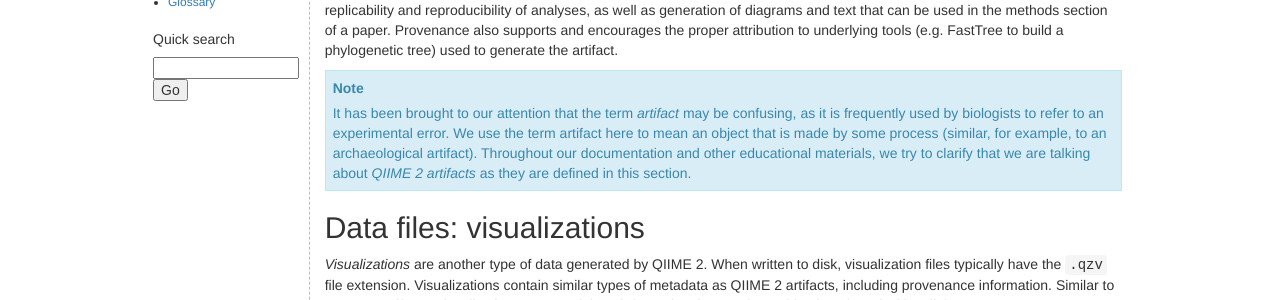
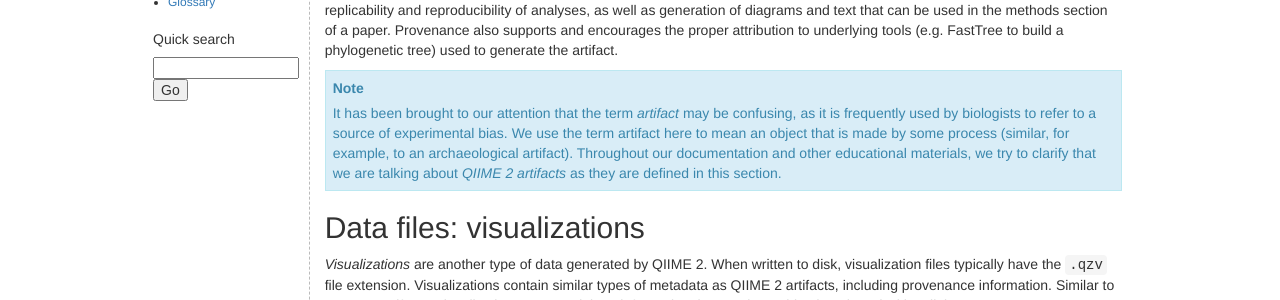
Before and after one commit to qiime2/docs, a Sphinx documentation site: the page built from source/concepts.rst, in a window 1280 px wide. Shown: the part 589-889 px from the top of the page. Built offline with Sphinx 7.4.7, drawn with Linux system fonts in a browser that asks for light colours; pages that are not in the unit, such as notebooks, are missing from menus; the version number could not be read and is left out.

Commit message:
MAINT: fix biological "artifact" terminology (#175)
@rob-knight pointed out that this is more technically correct

```diff
--- a/source/concepts.rst
+++ b/source/concepts.rst
@@ -14,7 +14,7 @@
 
 Artifacts enable QIIME 2 to track, in addition to the data itself, the provenance of how the data came to be. With an artifact's provenance, you can trace back to all previous analyses that were run to produce the artifact, including the input data used at each step. This automatic, integrated, and decentralized provenance tracking of data enables a researcher to archive artifacts, or for example, send an artifact to a collaborator, with the ability to understand exactly how the artifact was created. This enables replicability and reproducibility of analyses, as well as generation of diagrams and text that can be used in the methods section of a paper. Provenance also supports and encourages the proper attribution to underlying tools (e.g. FastTree to build a phylogenetic tree) used to generate the artifact.
 
-.. note:: It has been brought to our attention that the term *artifact* may be confusing, as it is frequently used by biologists to refer to an experimental error. We use the term artifact here to mean an object that is made by some process (similar, for example, to an archaeological artifact). Throughout our documentation and other educational materials, we try to clarify that we are talking about *QIIME 2 artifacts* as they are defined in this section.
+.. note:: It has been brought to our attention that the term *artifact* may be confusing, as it is frequently used by biologists to refer to a source of experimental bias. We use the term artifact here to mean an object that is made by some process (similar, for example, to an archaeological artifact). Throughout our documentation and other educational materials, we try to clarify that we are talking about *QIIME 2 artifacts* as they are defined in this section.
 
 Data files: visualizations
 --------------------------
```
